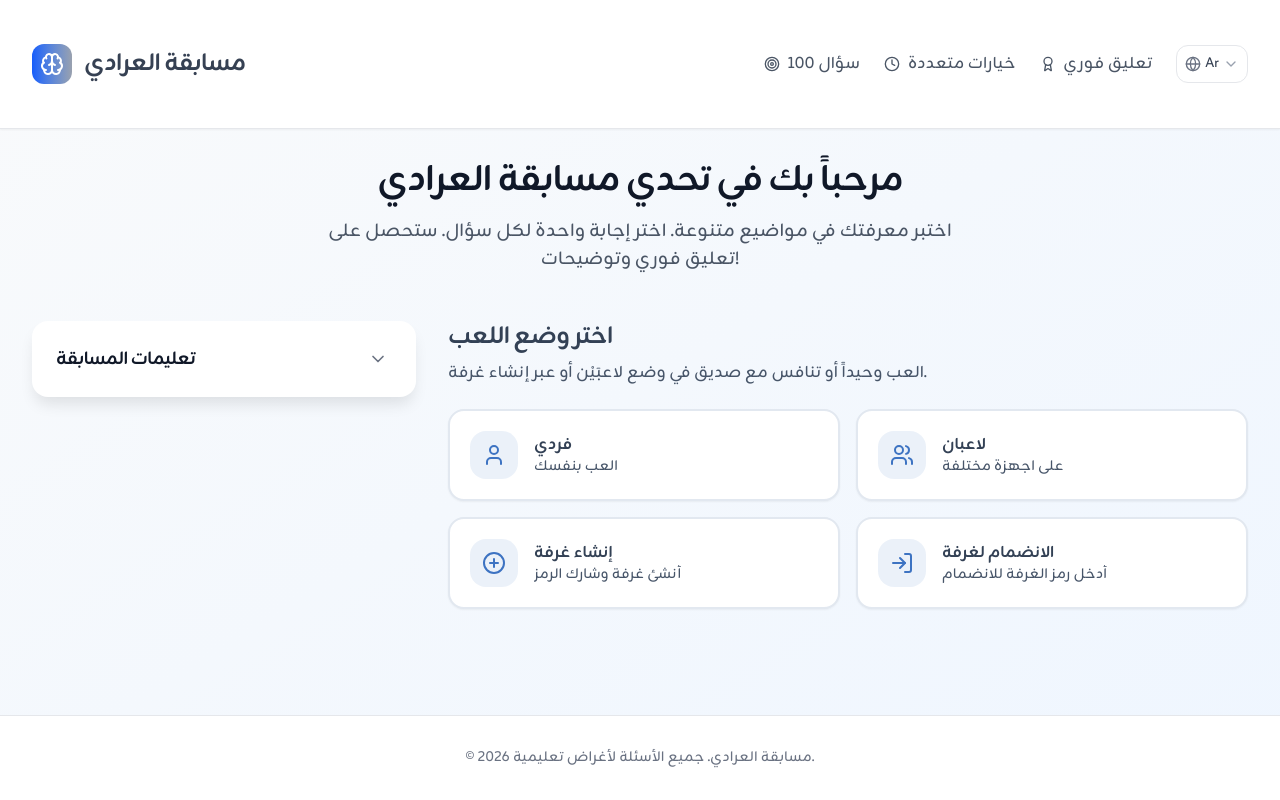
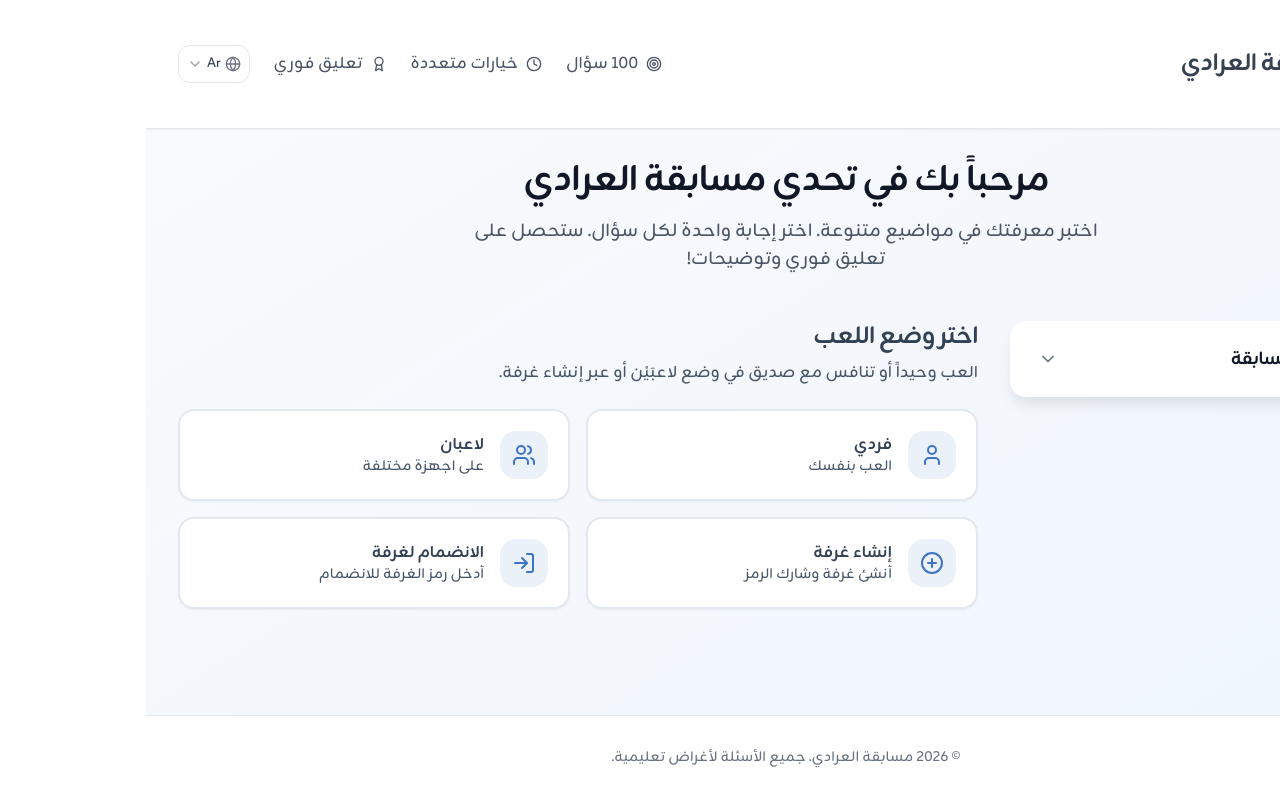
Before and after one commit to Hasanain-Jaafar/QuizMaster, a Next.js app: page /ar in a window 1280 px wide. Built offline with nearby package versions, Linux system fonts and the light colour scheme.

Commit message:
fixed AR layout alignment

```diff
--- a/src/app/[locale]/layout.tsx
+++ b/src/app/[locale]/layout.tsx
@@ -1,6 +1,7 @@
 import { NextIntlClientProvider } from 'next-intl';
 import { notFound } from 'next/navigation';
 import { routing } from '@/i18n/routing';
+import LocaleDirectionSync from '@/components/LocaleDirectionSync';
 
 function hasLocale(locales: readonly string[], locale: string): boolean {
   return locales.includes(locale);
@@ -25,6 +26,7 @@ export default async function LocaleLayout({ children, params }: Props) {
     const timeZone = Intl.DateTimeFormat().resolvedOptions().timeZone;
     return (
       <NextIntlClientProvider locale={locale} messages={messages} timeZone={timeZone}>
+        <LocaleDirectionSync />
         <div className={locale === 'ar' ? 'font-zain' : ''}>
           {children}
         </div>
--- a/src/app/[locale]/page.tsx
+++ b/src/app/[locale]/page.tsx
@@ -119,7 +119,7 @@ export default function Home() {
                 <button
                   type="button"
                   onClick={() => setInstructionsOpen((o) => !o)}
-                  className="w-full flex items-center justify-between text-left gap-2 group"
+                  className="w-full flex items-center justify-between text-start gap-2 group"
                   aria-expanded={instructionsOpen}
                   aria-controls="quiz-instructions-content"
                   id="quiz-instructions-toggle"
@@ -146,31 +146,31 @@ export default function Home() {
                 >
                   <div className="overflow-hidden">
                     <ul className="space-y-4 mt-4">
-                      <li className="flex items-start space-x-3">
+                      <li className="flex items-start gap-3">
                         <div className="shrink-0 w-6 h-6 bg-blue-100 rounded-full flex items-center justify-center">
                           <span className="text-blue-600 text-sm font-bold">1</span>
                         </div>
                         <span className="text-gray-600">{t('instruction1')}</span>
                       </li>
-                      <li className="flex items-start space-x-3">
+                      <li className="flex items-start gap-3">
                         <div className="shrink-0 w-6 h-6 bg-blue-100 rounded-full flex items-center justify-center">
                           <span className="text-blue-600 text-sm font-bold">2</span>
                         </div>
                         <span className="text-gray-600">{t('instruction2')}</span>
                       </li>
-                      <li className="flex items-start space-x-3">
+                      <li className="flex items-start gap-3">
                         <div className="shrink-0 w-6 h-6 bg-blue-100 rounded-full flex items-center justify-center">
                           <span className="text-blue-600 text-sm font-bold">3</span>
                         </div>
                         <span className="text-gray-600">{t('instruction3')}</span>
                       </li>
-                      <li className="flex items-start space-x-3">
+                      <li className="flex items-start gap-3">
                         <div className="shrink-0 w-6 h-6 bg-blue-100 rounded-full flex items-center justify-center">
                           <span className="text-blue-600 text-sm font-bold">4</span>
                         </div>
                         <span className="text-gray-600">{t('instruction4')}</span>
                       </li>
-                      <li className="flex items-start space-x-3">
+                      <li className="flex items-start gap-3">
                         <div className="shrink-0 w-6 h-6 bg-blue-100 rounded-full flex items-center justify-center">
                           <span className="text-blue-600 text-sm font-bold">5</span>
                         </div>
--- a/src/app/globals.css
+++ b/src/app/globals.css
@@ -194,7 +194,7 @@
   }
 
   .option-button {
-    @apply w-full p-4 md:p-6 rounded-xl text-left transition-all duration-300;
+    @apply w-full p-4 md:p-6 rounded-xl text-start transition-all duration-300;
     @apply border-2 border-gray-200 bg-white hover:border-primary hover:bg-primary/5;
     @apply active:scale-[0.98] focus:outline-none focus:ring-2 focus:ring-primary/50;
   }
--- a/src/components/CategorySelection.tsx
+++ b/src/components/CategorySelection.tsx
@@ -99,7 +99,7 @@ export default function CategorySelection() {
               key={cat.id}
               onClick={() => handlePick(cat.id)}
               className={`
-                p-4 md:p-5 rounded-xl text-left transition-all
+                p-4 md:p-5 rounded-xl text-start transition-all
                 flex items-center gap-4
                 border-2
                 ${isAll
--- /dev/null
+++ b/src/components/LocaleDirectionSync.tsx
@@ -0,0 +1,16 @@
+'use client';
+
+import { useLocale } from 'next-intl';
+import { useEffect } from 'react';
+
+export default function LocaleDirectionSync() {
+  const locale = useLocale();
+
+  useEffect(() => {
+    const html = document.documentElement;
+    html.setAttribute('dir', locale === 'ar' ? 'rtl' : 'ltr');
+    html.setAttribute('lang', locale);
+  }, [locale]);
+
+  return null;
+}
--- a/src/components/ModeSelection.tsx
+++ b/src/components/ModeSelection.tsx
@@ -37,7 +37,7 @@ export default function ModeSelection() {
       <div className="grid grid-cols-1 sm:grid-cols-2 gap-3 md:gap-4 w-full">
         <button
           onClick={() => setGameMode('solo')}
-          className="w-full min-w-0 p-4 md:p-5 rounded-xl text-left transition-all flex items-center gap-4 border-2 bg-white border-light-300 hover:border-primary/50 hover:bg-primary/5 shadow-sm hover:shadow-md active:scale-[0.99] overflow-hidden"
+          className="w-full min-w-0 p-4 md:p-5 rounded-xl text-start transition-all flex items-center gap-4 border-2 bg-white border-light-300 hover:border-primary/50 hover:bg-primary/5 shadow-sm hover:shadow-md active:scale-[0.99] overflow-hidden"
         >
           <div className="shrink-0 w-12 h-12 rounded-xl flex items-center justify-center bg-primary/10 text-primary">
             <User className="w-6 h-6" />
@@ -50,7 +50,7 @@ export default function ModeSelection() {
 
         <button
           onClick={() => setGameMode('2player')}
-          className="w-full min-w-0 p-4 md:p-5 rounded-xl text-left transition-all flex items-center gap-4 border-2 bg-white border-light-300 hover:border-primary/50 hover:bg-primary/5 shadow-sm hover:shadow-md active:scale-[0.99] overflow-hidden"
+          className="w-full min-w-0 p-4 md:p-5 rounded-xl text-start transition-all flex items-center gap-4 border-2 bg-white border-light-300 hover:border-primary/50 hover:bg-primary/5 shadow-sm hover:shadow-md active:scale-[0.99] overflow-hidden"
         >
           <div className="shrink-0 w-12 h-12 rounded-xl flex items-center justify-center bg-primary/10 text-primary">
             <Users className="w-6 h-6" />
@@ -63,7 +63,7 @@ export default function ModeSelection() {
 
         <button
           onClick={() => setGameMode('create_room')}
-          className="w-full min-w-0 p-4 md:p-5 rounded-xl text-left transition-all flex items-center gap-4 border-2 bg-white border-light-300 hover:border-primary/50 hover:bg-primary/5 shadow-sm hover:shadow-md active:scale-[0.99] overflow-hidden"
+          className="w-full min-w-0 p-4 md:p-5 rounded-xl text-start transition-all flex items-center gap-4 border-2 bg-white border-light-300 hover:border-primary/50 hover:bg-primary/5 shadow-sm hover:shadow-md active:scale-[0.99] overflow-hidden"
         >
           <div className="shrink-0 w-12 h-12 rounded-xl flex items-center justify-center bg-primary/10 text-primary">
             <PlusCircle className="w-6 h-6" />
@@ -76,7 +76,7 @@ export default function ModeSelection() {
 
         <button
           onClick={() => setGameMode('join_room')}
-          className="w-full min-w-0 p-4 md:p-5 rounded-xl text-left transition-all flex items-center gap-4 border-2 bg-white border-light-300 hover:border-primary/50 hover:bg-primary/5 shadow-sm hover:shadow-md active:scale-[0.99] overflow-hidden"
+          className="w-full min-w-0 p-4 md:p-5 rounded-xl text-start transition-all flex items-center gap-4 border-2 bg-white border-light-300 hover:border-primary/50 hover:bg-primary/5 shadow-sm hover:shadow-md active:scale-[0.99] overflow-hidden"
         >
           <div className="shrink-0 w-12 h-12 rounded-xl flex items-center justify-center bg-primary/10 text-primary">
             <LogIn className="w-6 h-6" />
--- a/src/components/OptionButton.tsx
+++ b/src/components/OptionButton.tsx
@@ -32,7 +32,7 @@ export default function OptionButton({ option, index }: OptionButtonProps) {
 
   // Color states based on answer status
   const getButtonStyles = () => {
-    const baseStyles = 'w-full p-4 md:p-6 rounded-xl md:rounded-xl text-left transition-all duration-300 border-2 flex items-center gap-3 md:gap-4 shadow-sm hover:shadow-md active:scale-[0.98] ';
+    const baseStyles = 'w-full p-4 md:p-6 rounded-xl md:rounded-xl text-start transition-all duration-300 border-2 flex items-center gap-3 md:gap-4 shadow-sm hover:shadow-md active:scale-[0.98] ';
 
     if (!isAnswered) {
       return baseStyles + (
@@ -148,7 +148,7 @@ export default function OptionButton({ option, index }: OptionButtonProps) {
         {getStatusIcon() || getLetter()}
       </div>
 
-      <div className="flex-1 text-left">
+      <div className="flex-1 text-start">
         <span className="text-sm md:text-base font-medium">{option}</span>
       </div>
 
--- a/src/components/PlayerSelect.tsx
+++ b/src/components/PlayerSelect.tsx
@@ -20,7 +20,7 @@ export default function PlayerSelect() {
       <div className="flex flex-col sm:flex-row gap-3 md:gap-4">
         <button
           onClick={() => setSelectedPlayer('player1')}
-          className="p-4 md:p-5 rounded-xl text-left transition-all flex items-center gap-4 border-2 bg-white border-light-300 hover:border-primary/50 hover:bg-primary/5 shadow-sm hover:shadow-md active:scale-[0.99] flex-1"
+          className="p-4 md:p-5 rounded-xl text-start transition-all flex items-center gap-4 border-2 bg-white border-light-300 hover:border-primary/50 hover:bg-primary/5 shadow-sm hover:shadow-md active:scale-[0.99] flex-1"
         >
           <div className="shrink-0 w-12 h-12 rounded-xl flex items-center justify-center bg-primary/10 text-primary">
             <User className="w-6 h-6" />
@@ -33,7 +33,7 @@ export default function PlayerSelect() {
 
         <button
           onClick={() => setSelectedPlayer('player2')}
-          className="p-4 md:p-5 rounded-xl text-left transition-all flex items-center gap-4 border-2 bg-white border-light-300 hover:border-primary/50 hover:bg-primary/5 shadow-sm hover:shadow-md active:scale-[0.99] flex-1"
+          className="p-4 md:p-5 rounded-xl text-start transition-all flex items-center gap-4 border-2 bg-white border-light-300 hover:border-primary/50 hover:bg-primary/5 shadow-sm hover:shadow-md active:scale-[0.99] flex-1"
         >
           <div className="shrink-0 w-12 h-12 rounded-xl flex items-center justify-center bg-primary/10 text-primary">
             <User className="w-6 h-6" />
```
